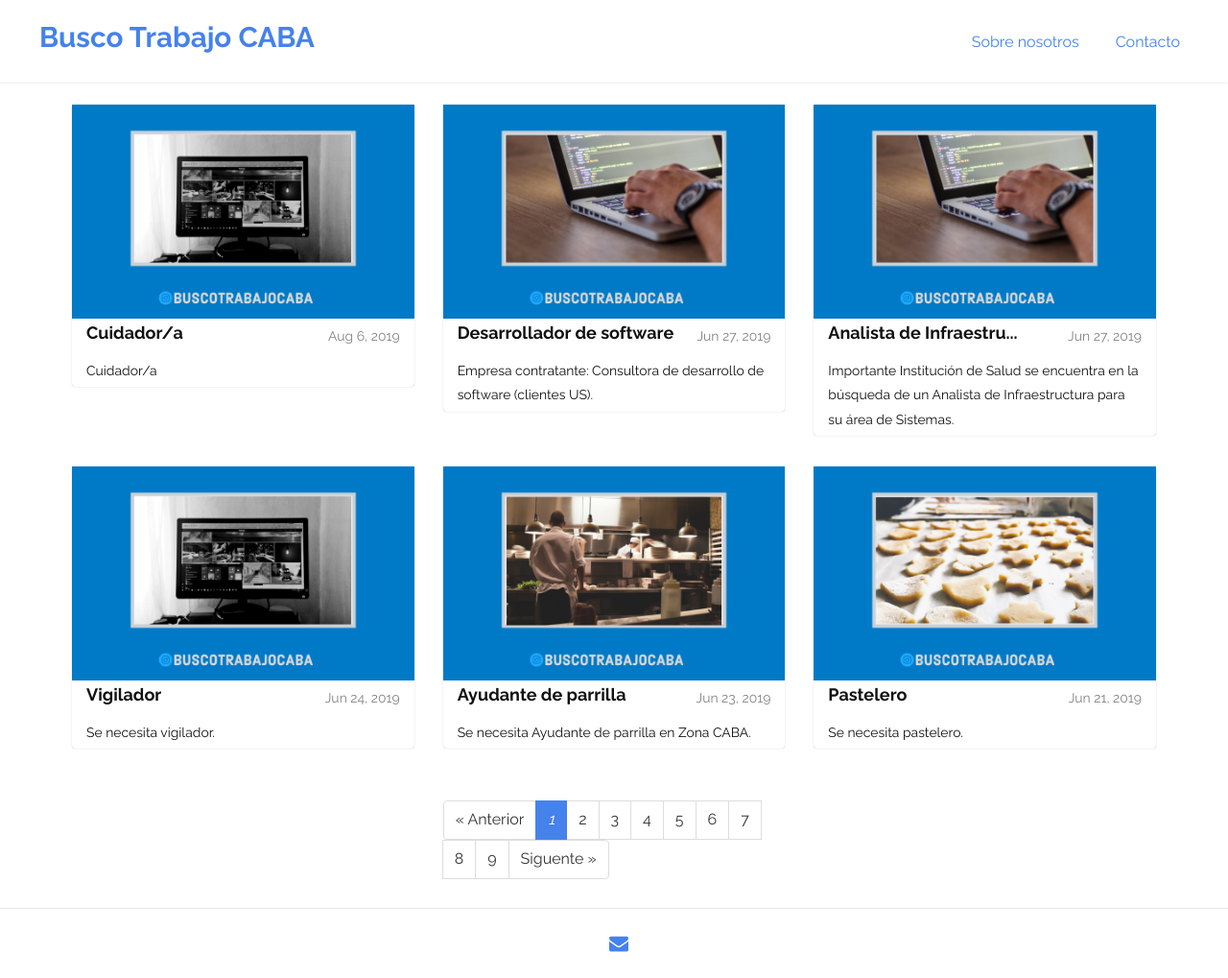
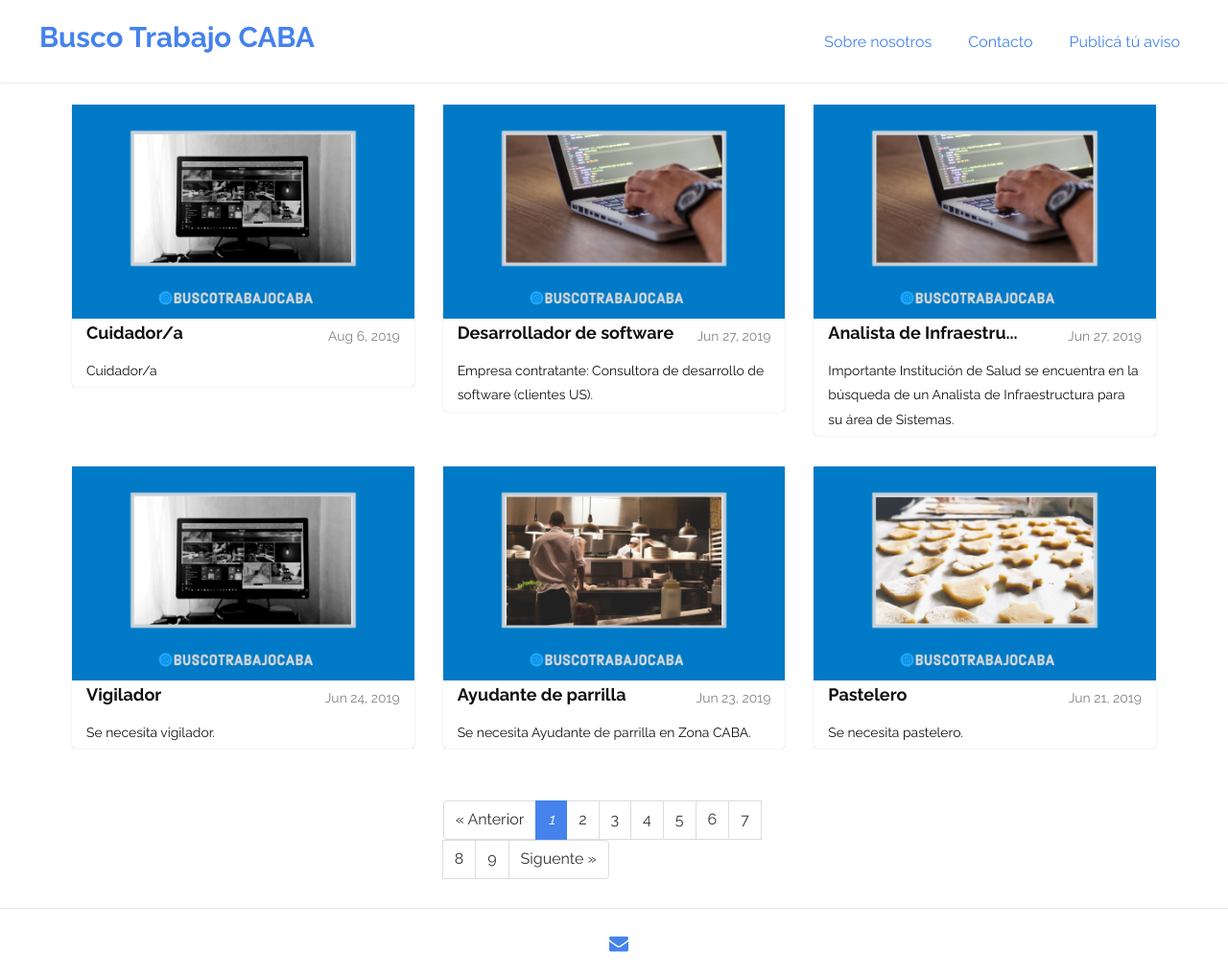
Before and after one commit to Lucas68747/buscotrabajoargentina.github.io, a Jekyll site: the page built from index.html, in a window 1280 px wide. Shown: the whole page at 96% size. Built offline with Jekyll 4.4.1, drawn with Linux system fonts in a browser that asks for light colours; the list of posts is cut into pages by our own code.

Commit message:
Update header.html

```diff
--- a/_includes/header.html
+++ b/_includes/header.html
@@ -17,7 +17,7 @@
             <ul class="nav navbar-nav navbar-right">
         <li><a href="{{site.baseurl}}/about/">Sobre nosotros</a></li>
         <li><a href="{{site.baseurl}}/contacto/">Contacto</a></li>
-
+        <li><a href="{{site.baseurl}}/publica-tu-aviso/">Publicá tú aviso</a></li>
           </ul>
         </li>
       </ul>
```
